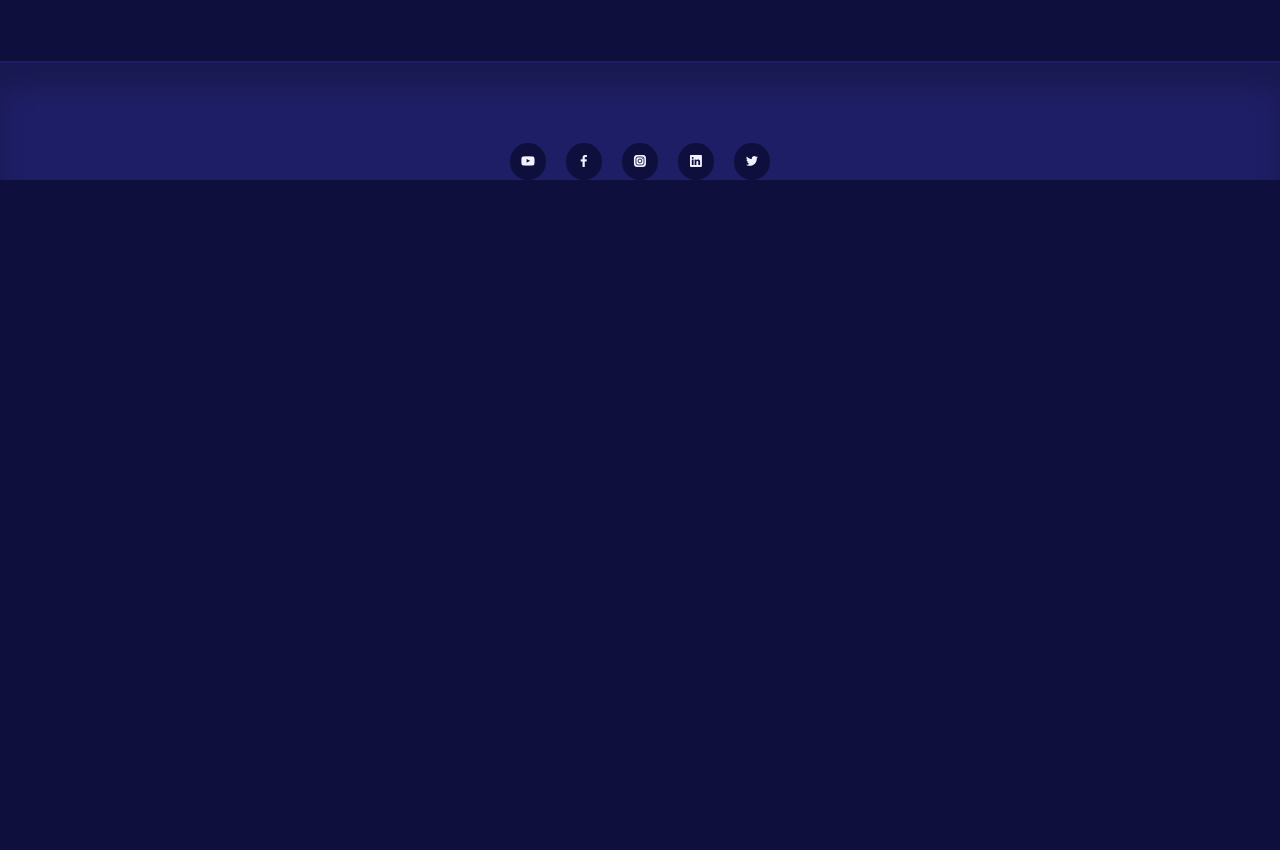
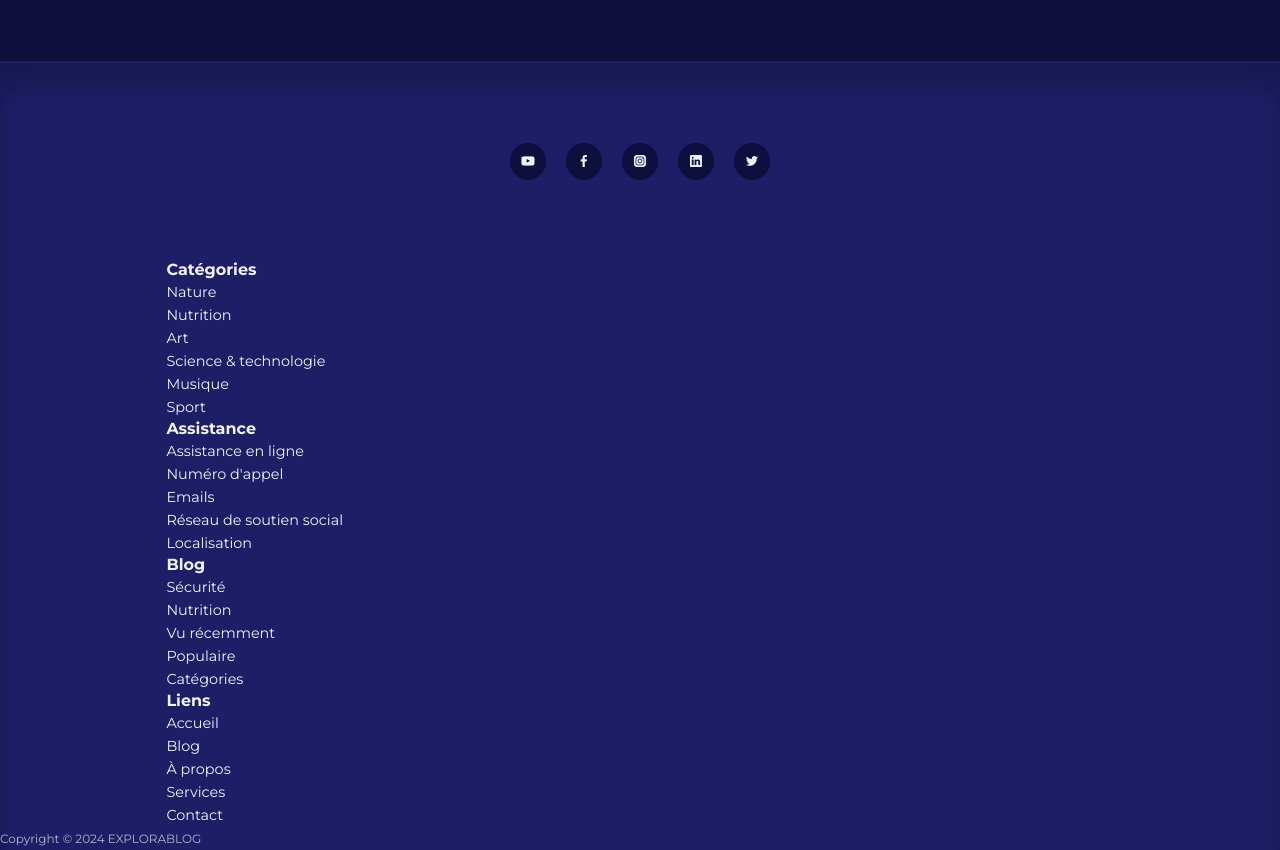
Before and after one commit to ArnaudBvd/blog-app-crud-php, a plain HTML site: page index.html in a window 1280 px wide. Shown: the part 2483-3333 px from the top of the page. Before the commit the page ends 2743 px from the top, so only its background shows below. Drawn offline with nearby package versions, Linux system fonts and the light colour scheme.

Commit message:
feat: ajout du contenu du footer en HTML

```diff
--- a/index.html
+++ b/index.html
@@ -295,6 +295,52 @@
                 <i class="uil uil-twitter"></i>
             </a>
         </div>
+        <div class="container footer__container">
+            <article>
+                <h4>Catégories</h4>
+                <ul>
+                    <li><a href="">Nature</a></li>
+                    <li><a href="">Nutrition</a></li>
+                    <li><a href="">Art</a></li>
+                    <li><a href="">Science & technologie</a></li>
+                    <li><a href="">Musique</a></li>
+                    <li><a href="">Sport</a></li>
+                </ul>
+            </article>
+            <article>
+                <h4>Assistance</h4>
+                <ul>
+                    <li><a href="">Assistance en ligne</a></li>
+                    <li><a href="">Numéro d'appel</a></li>
+                    <li><a href="">Emails</a></li>
+                    <li><a href="">Réseau de soutien social</a></li>
+                    <li><a href="">Localisation</a></li>
+                </ul>
+            </article>
+            <article>
+                <h4>Blog</h4>
+                <ul>
+                    <li><a href="">Sécurité</a></li>
+                    <li><a href="">Nutrition</a></li>
+                    <li><a href="">Vu récemment</a></li>
+                    <li><a href="">Populaire</a></li>
+                    <li><a href="">Catégories</a></li>
+                </ul>
+            </article>
+            <article>
+                <h4>Liens</h4>
+                <ul>
+                    <li><a href="">Accueil</a></li>
+                    <li><a href="">Blog</a></li>
+                    <li><a href="">À propos</a></li>
+                    <li><a href="">Services</a></li>
+                    <li><a href="">Contact</a></li>
+                </ul>
+            </article>
+        </div>
+        <div class="footer__copyright">
+            <small>Copyright &copy; 2024 EXPLORABLOG</small>
+        </div>
     </footer>
 
 </body>
```
